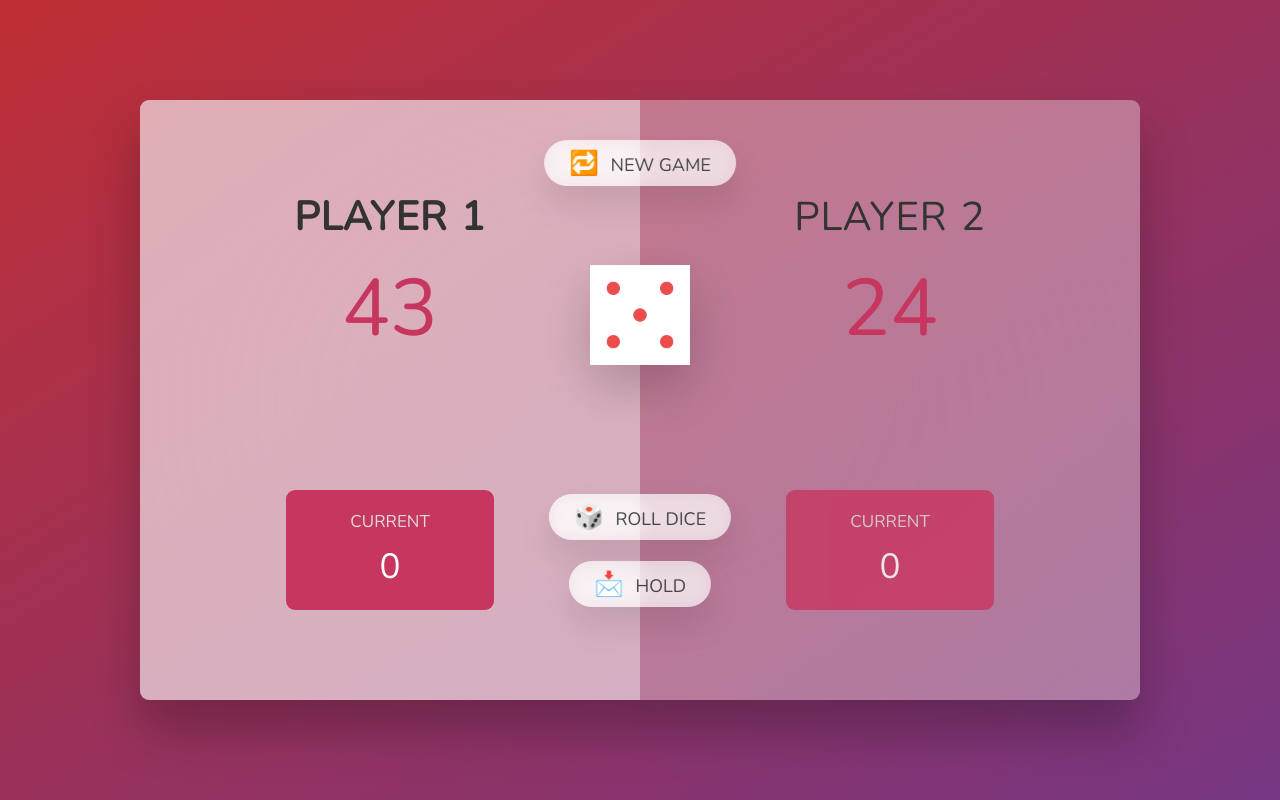
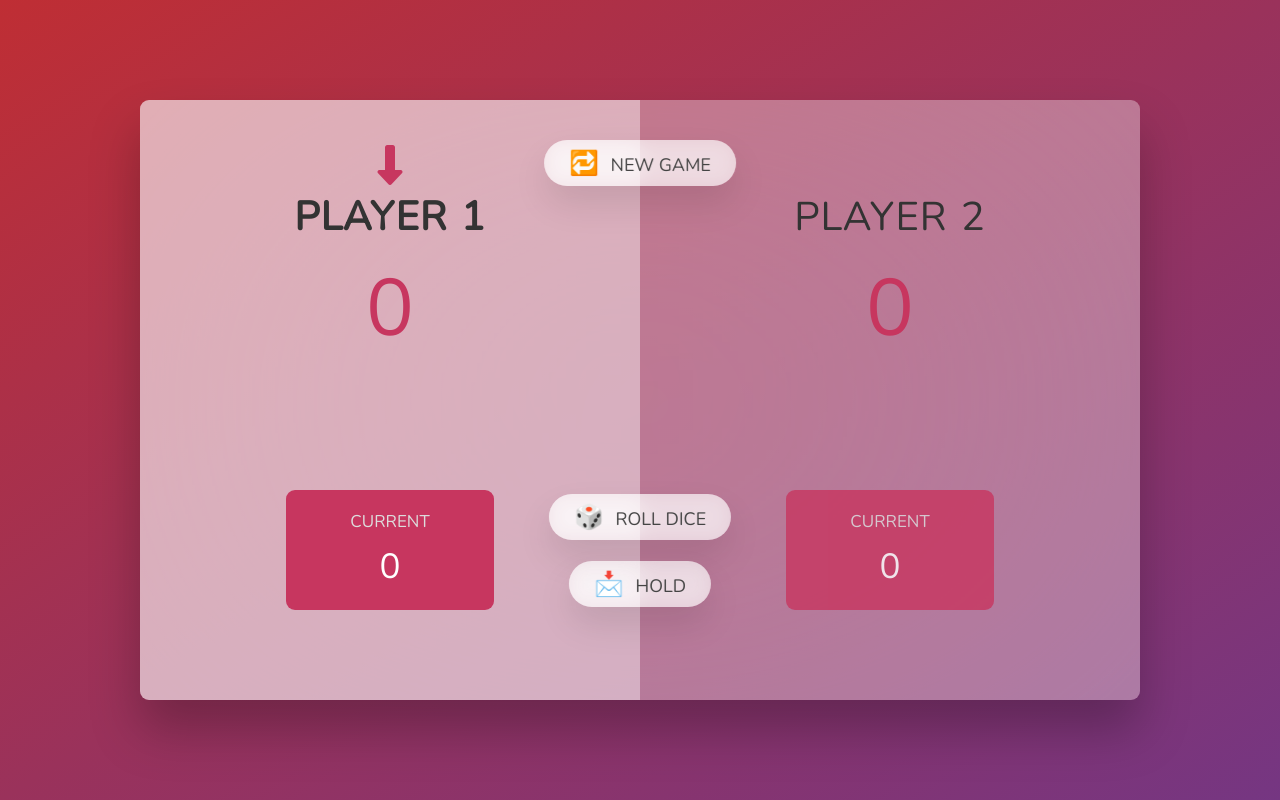
Before and after one commit to RadosavPanic/JS-Misc, a plain HTML site: page projects/dice_duel/index.html in a window 1280 px wide. Drawn offline with nearby package versions, Linux system fonts and the light colour scheme.

Commit message:
created init settings for game start

```diff
--- a/projects/dice_duel/index.html
+++ b/projects/dice_duel/index.html
@@ -3,12 +3,22 @@
   <head>
     <meta charset="UTF-8" />
     <meta name="viewport" content="width=device-width, initial-scale=1.0" />
+    <link
+      rel="stylesheet"
+      href="https://cdnjs.cloudflare.com/ajax/libs/font-awesome/6.5.2/css/all.min.css"
+      integrity="sha512-SnH5WK+bZxgPHs44uWIX+LLJAJ9/2PkPKZ5QiAj6Ta86w+fsb2TkcmfRyVX3pBnMFcV7oQPJkl9QevSCWr3W6A=="
+      crossorigin="anonymous"
+      referrerpolicy="no-referrer"
+    />
     <link rel="stylesheet" href="style.css" />
     <title>Dice Duel</title>
   </head>
   <body>
     <main>
       <section class="player player--0 player--active">
+        <p class="arrow-active hidden" id="arrow-active--0">
+          <i class="fas fa-down-long"></i>
+        </p>
         <h2 class="name" id="name--0">Player 1</h2>
         <p class="score" id="score--0">43</p>
         <div class="current">
@@ -17,6 +27,9 @@
         </div>
       </section>
       <section class="player player--1">
+        <p class="arrow-active hidden" id="arrow-active--1">
+          <i class="fas fa-down-long"></i>
+        </p>
         <h2 class="name" id="name--1">Player 2</h2>
         <p class="score" id="score--1">24</p>
         <div class="current">
--- a/projects/dice_duel/script.js
+++ b/projects/dice_duel/script.js
@@ -0,0 +1,43 @@
+"use strict";
+
+const player0El = document.querySelector(".player--0");
+const player1El = document.querySelector(".player--1");
+const score0El = document.getElementById("score--0");
+const score1El = document.getElementById("score--1");
+const current0El = document.getElementById("current--0");
+const current1El = document.getElementById("current--1");
+
+const player0ArrowEl = document.getElementById("arrow-active--0");
+const player1ArrowEl = document.getElementById("arrow-active--1");
+
+const diceEl = document.querySelector(".dice");
+const btnNew = document.querySelector(".btn--new");
+const btnRoll = document.querySelector(".btn--roll");
+const btnHold = document.querySelector(".btn--hold");
+
+let scores, currentScore, activePlayer, playing;
+
+function init() {
+  scores = [0, 0];
+  currentScore = 0;
+  activePlayer = 0;
+  playing = true;
+
+  score0El.textContent = 0;
+  score1El.textContent = 0;
+  current0El.textContent = 0;
+  current1El.textContent = 0;
+
+  diceEl.classList.add("hidden");
+
+  player0El.classList.remove("player--winner");
+  player1El.classList.remove("player--winner");
+
+  player0El.classList.add("player--active");
+  player1El.classList.remove("player--active");
+
+  player0ArrowEl.classList.remove("hidden");
+  player1ArrowEl.classList.add("hidden");
+}
+
+init();
--- a/projects/dice_duel/style.css
+++ b/projects/dice_duel/style.css
@@ -45,6 +45,13 @@ main {
   flex-direction: column;
   align-items: center;
   transition: all 0.75s;
+}
+
+.arrow-active {
+  position: absolute;
+  top: 4rem;
+  font-size: 4rem;
+  color: #c7365f;
 }
 
 .name {
@@ -161,3 +168,16 @@ main {
   height: 10rem;
   box-shadow: 0 2rem 5rem rgba(0, 0, 0, 0.2);
 }
+
+.player--winner {
+  background-color: #2f2f2f;
+}
+
+.player--winner .name {
+  font-weight: 700;
+  color: #c7365f;
+}
+
+.hidden {
+  display: none;
+}
```
